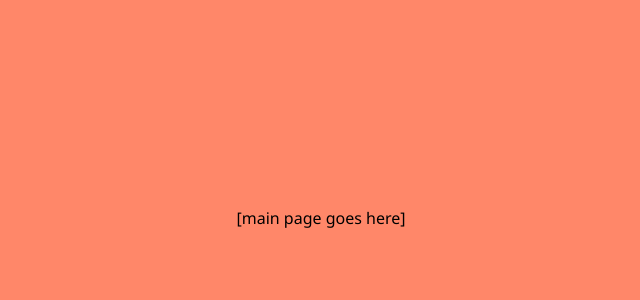
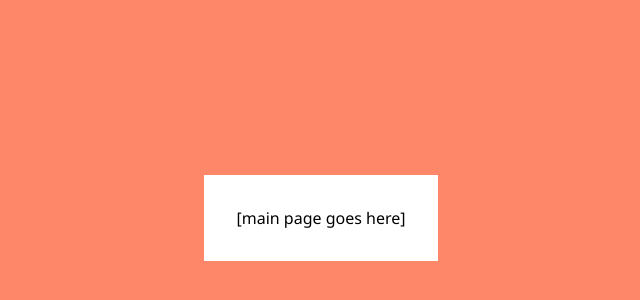
Before and after one commit to luqnimaula/vue-nuxt-todo-app, a Nuxt app: page / in a window 1280 px wide. Shown: the part 190-490 px from the top of the page, without its empty margins (319-959 px from the left). Built offline with nearby package versions, Linux system fonts and the light colour scheme.

Commit message:
fix: main page class

```diff
--- a/src/pages/index.vue
+++ b/src/pages/index.vue
@@ -1,3 +1,12 @@
 <template>
-  <div class="todo-container">[main page goes here]</div>
+  <div class="todo-container">
+    <div class="todo-card">
+      [main page goes here]
+    </div>
+  </div>
 </template>
+<script>
+export default {
+  name: 'HomePage',
+}
+</script>
```
